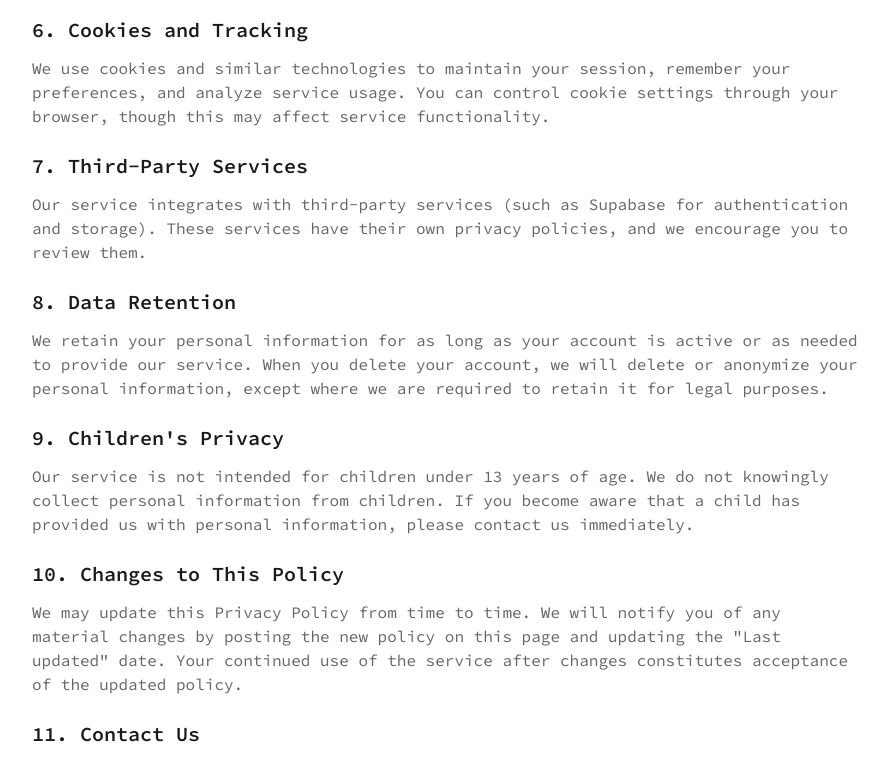
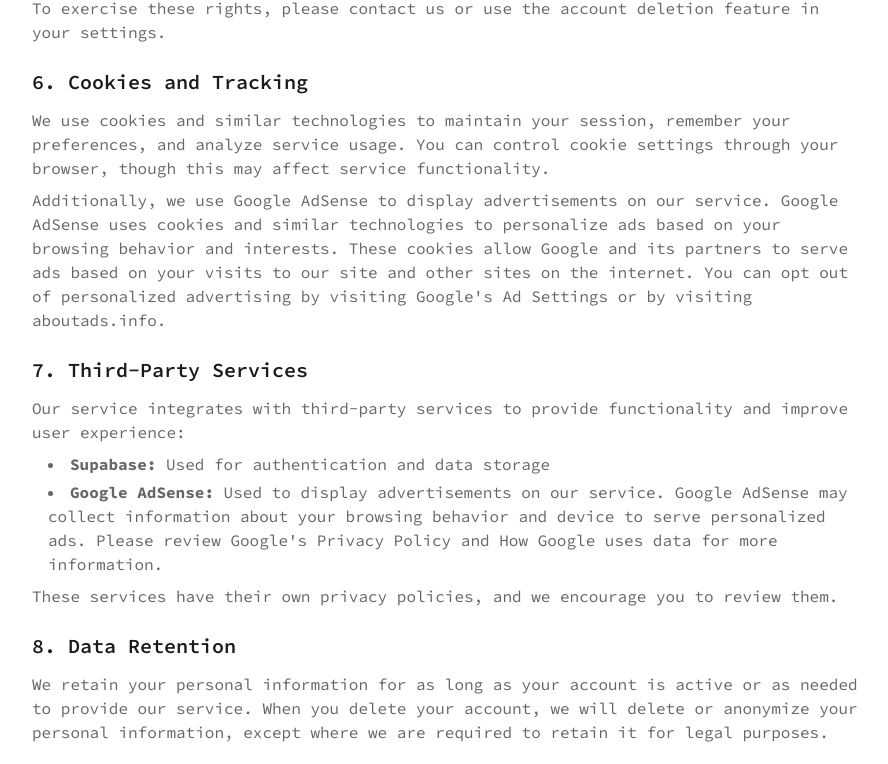
Before and after one commit to stiliajohny/pasteportal, a Next.js app in the folder next-app/: page /privacy in a window 1280 px wide. Shown: the part 1385-2149 px from the top of the page, without its empty margins (192-1080 px from the left). Built offline with nearby package versions, Linux system fonts and the light colour scheme; no server answers.

Commit message:
docs(privacy): add Google AdSense disclosure

```diff
--- a/next-app/app/privacy/page.tsx
+++ b/next-app/app/privacy/page.tsx
@@ -76,6 +76,7 @@
             <li>To comply with legal obligations</li>
             <li>To protect our rights and prevent fraud</li>
             <li>With service providers who assist in operating our service (under strict confidentiality agreements)</li>
+            <li>With advertising partners such as Google AdSense to display relevant advertisements</li>
           </ul>
         </section>
 
@@ -101,12 +102,63 @@
             and analyze service usage. You can control cookie settings through your browser, though this
             may affect service functionality.
           </p>
+          <p className="mt-2">
+            Additionally, we use Google AdSense to display advertisements on our service. Google AdSense uses cookies
+            and similar technologies to personalize ads based on your browsing behavior and interests. These cookies
+            allow Google and its partners to serve ads based on your visits to our site and other sites on the internet.
+            You can opt out of personalized advertising by visiting{' '}
+            <a
+              href="https://www.google.com/settings/ads"
+              target="_blank"
+              rel="noopener noreferrer"
+              className="text-primary hover:underline"
+            >
+              Google&apos;s Ad Settings
+            </a>
+            {' '}or by visiting{' '}
+            <a
+              href="https://www.aboutads.info/choices/"
+              target="_blank"
+              rel="noopener noreferrer"
+              className="text-primary hover:underline"
+            >
+              aboutads.info
+            </a>
+            .
+          </p>
         </section>
 
         <section>
           <h2 className="text-xl font-semibold text-text mb-3">7. Third-Party Services</h2>
           <p>
-            Our service integrates with third-party services (such as Supabase for authentication and storage).
+            Our service integrates with third-party services to provide functionality and improve user experience:
+          </p>
+          <ul className="list-disc list-inside space-y-1 ml-4 mt-2">
+            <li><strong>Supabase:</strong> Used for authentication and data storage</li>
+            <li>
+              <strong>Google AdSense:</strong> Used to display advertisements on our service. Google AdSense may collect
+              information about your browsing behavior and device to serve personalized ads. Please review{' '}
+              <a
+                href="https://policies.google.com/privacy"
+                target="_blank"
+                rel="noopener noreferrer"
+                className="text-primary hover:underline"
+              >
+                Google&apos;s Privacy Policy
+              </a>
+              {' '}and{' '}
+              <a
+                href="https://policies.google.com/technologies/ads"
+                target="_blank"
+                rel="noopener noreferrer"
+                className="text-primary hover:underline"
+              >
+                How Google uses data
+              </a>
+              {' '}for more information.
+            </li>
+          </ul>
+          <p className="mt-2">
             These services have their own privacy policies, and we encourage you to review them.
           </p>
         </section>
```
